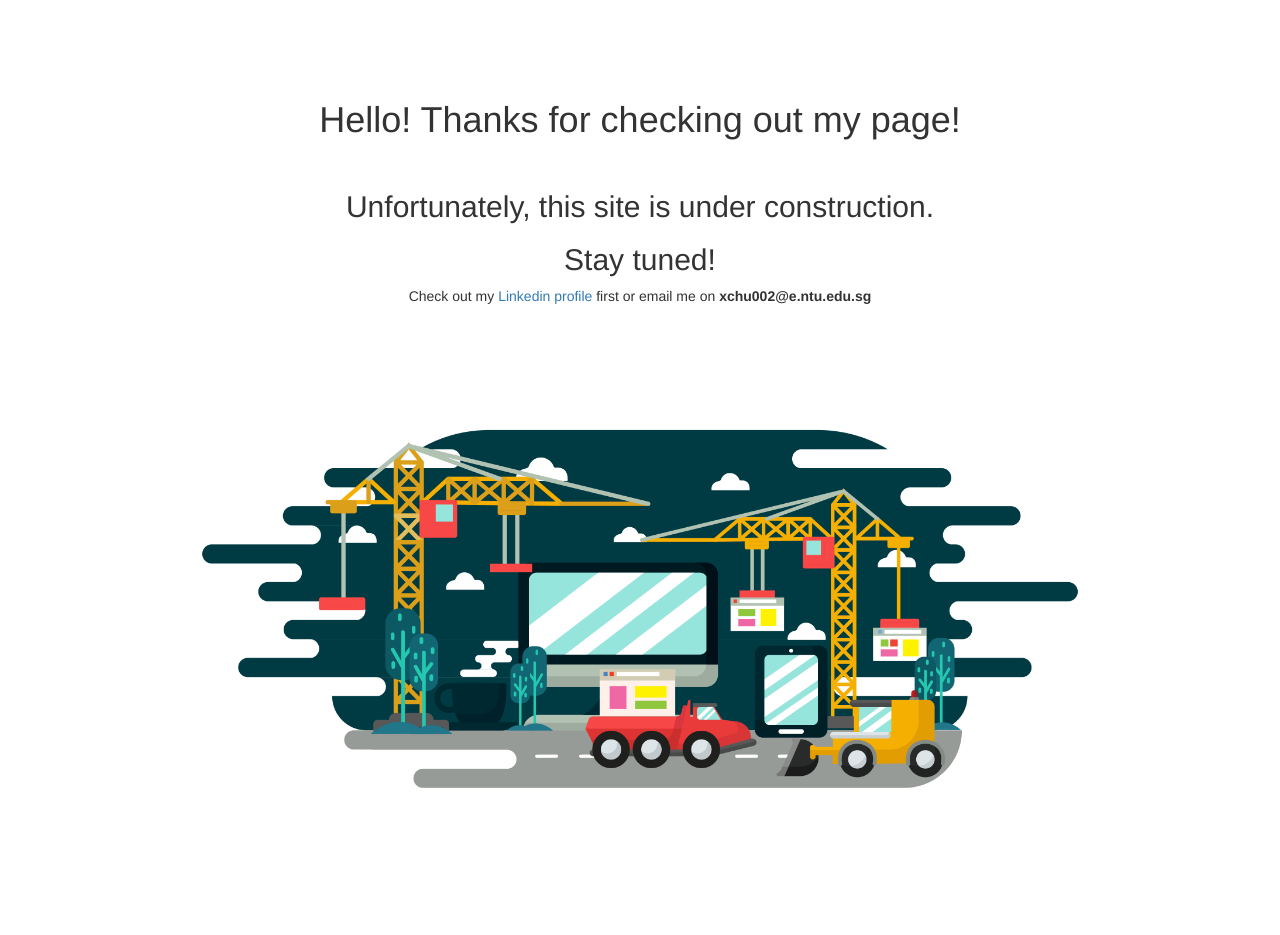
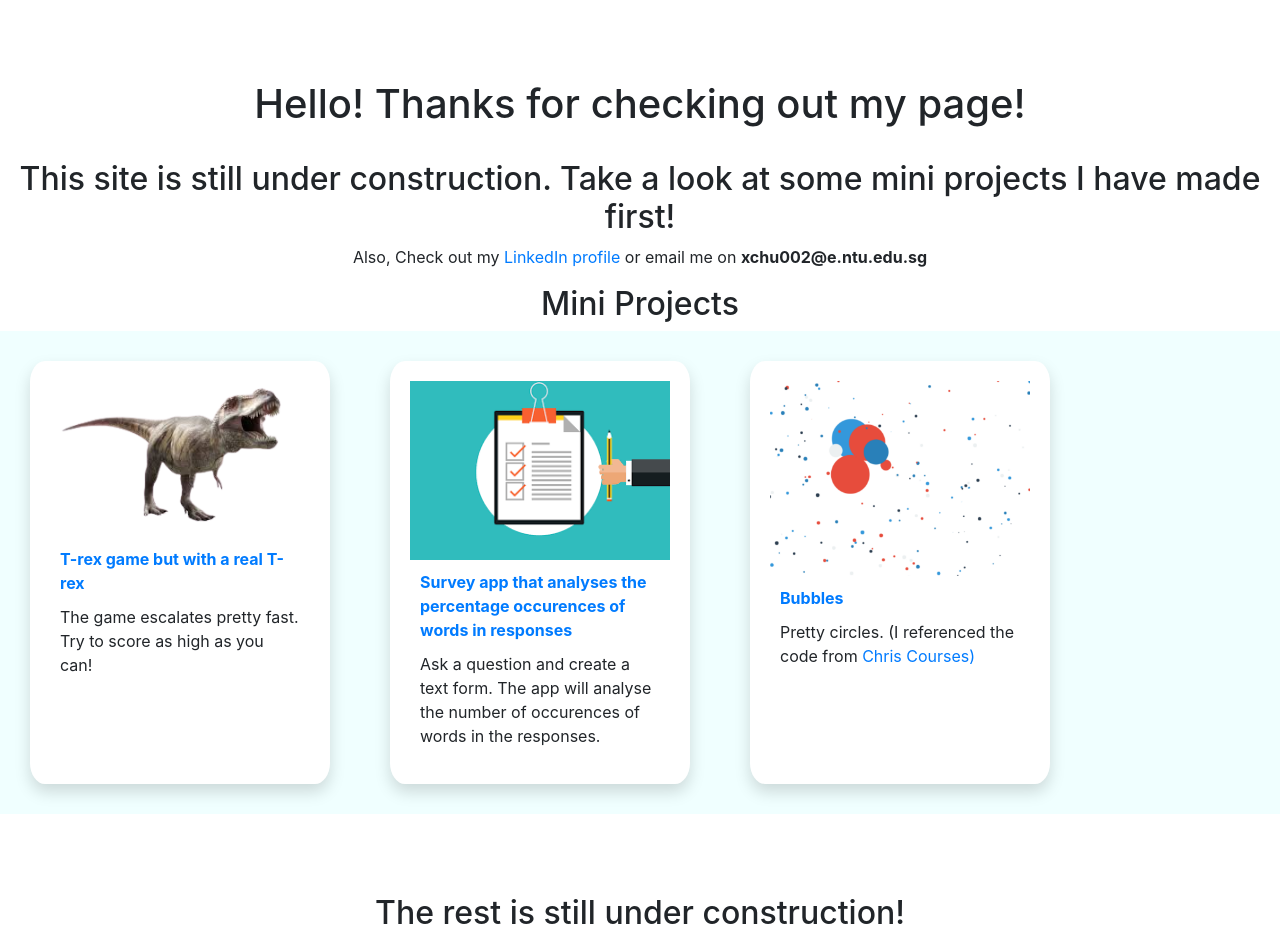
Before and after one commit to xchu002/portfolio, a plain HTML site: page index.html in a window 1280 px wide. Shown: the top 935 px of the page. Before the commit the page ends 901 px from the top, so only its background shows below. Drawn offline with nearby package versions, Linux system fonts and the light colour scheme.

Commit message:
some stuff

```diff
--- a/index.html
+++ b/index.html
@@ -4,14 +4,7 @@
     <meta charset="UTF-8">
     <meta http-equiv="X-UA-Compatible" content="IE=edge">
     <meta name="viewport" content="width=device-width, initial-scale=1.0">
-    <link rel="stylesheet" href="https://cdn.jsdelivr.net/npm/bootstrap@3.3.7/dist/css/bootstrap.min.css" integrity="sha384-BVYiiSIFeK1dGmJRAkycuHAHRg32OmUcww7on3RYdg4Va+PmSTsz/K68vbdEjh4u" crossorigin="anonymous">
-
-    <!-- Optional theme -->
-    <link rel="stylesheet" href="https://cdn.jsdelivr.net/npm/bootstrap@3.3.7/dist/css/bootstrap-theme.min.css" integrity="sha384-rHyoN1iRsVXV4nD0JutlnGaslCJuC7uwjduW9SVrLvRYooPp2bWYgmgJQIXwl/Sp" crossorigin="anonymous">
-
-    <!-- Latest compiled and minified JavaScript -->
-    <script src="https://cdn.jsdelivr.net/npm/bootstrap@3.3.7/dist/js/bootstrap.min.js" integrity="sha384-Tc5IQib027qvyjSMfHjOMaLkfuWVxZxUPnCJA7l2mCWNIpG9mGCD8wGNIcPD7Txa" crossorigin="anonymous"></script>
-    <!-- local stylesheet -->
+    <link rel="stylesheet" href="https://cdn.jsdelivr.net/npm/bootstrap@4.3.1/dist/css/bootstrap.min.css" integrity="sha384-ggOyR0iXCbMQv3Xipma34MD+dH/1fQ784/j6cY/iJTQUOhcWr7x9JvoRxT2MZw1T" crossorigin="anonymous">
     <link href="static/style.css" rel="stylesheet">
     <title>Xian Liang</title>
 </head>
@@ -19,15 +12,54 @@
     <div class="title">
         <div id="stay-tuned">
             <h1>Hello! Thanks for checking out my page!</h1><br>
-            <h2>Unfortunately, this site is under construction.</h2>
-            <h2>Stay tuned! </h2>
-            <p>Check out my <a href="https://www.linkedin.com/in/chu-xian-liang-375446128/">Linkedin profile</a> first or email me on <span style="font-weight: bold;">xchu002@e.ntu.edu.sg</span></p>
-
+            <h2>This site is still under construction. Take a look at some mini projects I have made first!</h2>
+            <p>Also, Check out my <a href="https://www.linkedin.com/in/chu-xian-liang-375446128/">LinkedIn profile</a> or email me on <span style="font-weight: bold;">xchu002@e.ntu.edu.sg</span></p>
         </div>
     </div>
-        <div class="img-container">
-            <img src="assets/construction.png" class="image">
+    <h2 style="text-align: center;">Mini Projects</h2>
+    <div id="mini-projects">
+        <div class="shadow mini-project">
 
+                <img src="assets/trex.png" class="mini-project-img">
+
+            <div class="mini-project-title">
+                <a href="https://xchu002.github.io/t-rex/">T-rex game but with a real T-rex</a>
+            </div>
+            <div class="mini-project-caption">
+                <p>The game escalates pretty fast. Try to score as high as you can!</p>
+            </div>
         </div>
+        <div class="shadow mini-project">
+
+                <img src="assets/survey logo.png" class="mini-project-img">
+
+            <div class="mini-project-title">
+                <a href="https://survey-and-text-analysis.herokuapp.com/login">Survey app that analyses the percentage occurences of words in responses</a>
+            </div>
+            <div class="mini-project-caption">
+                <p>Ask a question and create a text form. The app will analyse the number of occurences of words in the responses.</p>
+            </div>
+        </div>
+        <div class="shadow mini-project">
+
+                <img src="assets/circles.png" class="mini-project-img">
+
+
+            <div class="mini-project-title">
+                <a href="https://xchu002.github.io/circles/">Bubbles</a>
+            </div>
+            <div class="mini-project-caption">
+                <p>Pretty circles. (I referenced the code from <a href="https://www.youtube.com/c/ChrisCourses">Chris Courses)</a></p>
+            </div>
+        </div>
+    </div>
+    <div class="title">
+        <h2>The rest is still under construction!</h2>
+    </div>
+    <div class="img-container">
+        <img src="assets/construction.png" class="image">
+
+    </div>
 </body>
+<script src="static/style.js"></script>
 </html>
--- a/static/style.css
+++ b/static/style.css
@@ -18,3 +18,33 @@
     max-width: 80%;
     max-height: auto;
 }
+
+#mini-projects {
+    background-color: azure;
+    display: flex;
+    justify-content: flex-start;
+}
+
+.mini-project {
+    background-color: white;
+    flex-basis: 300px;
+	flex-grow: 0;
+	flex-shrink: 0;
+    margin: 30px;
+    padding: 20px;
+    border-radius: 5%;
+
+}
+
+.mini-project-img {
+    max-width: 100%;
+}
+
+.mini-project-title {
+    font-weight: bold;
+    margin: 10px;
+}
+
+.mini-project-caption {
+    margin: 10px;
+}
--- /dev/null
+++ b/static/style.js
@@ -0,0 +1 @@
+// alert("It works!")
```
Also changed, not shown: assets/circles.png (added), assets/my profile pic.jpg (added), assets/survey logo.png (added), assets/trex.png (added).
